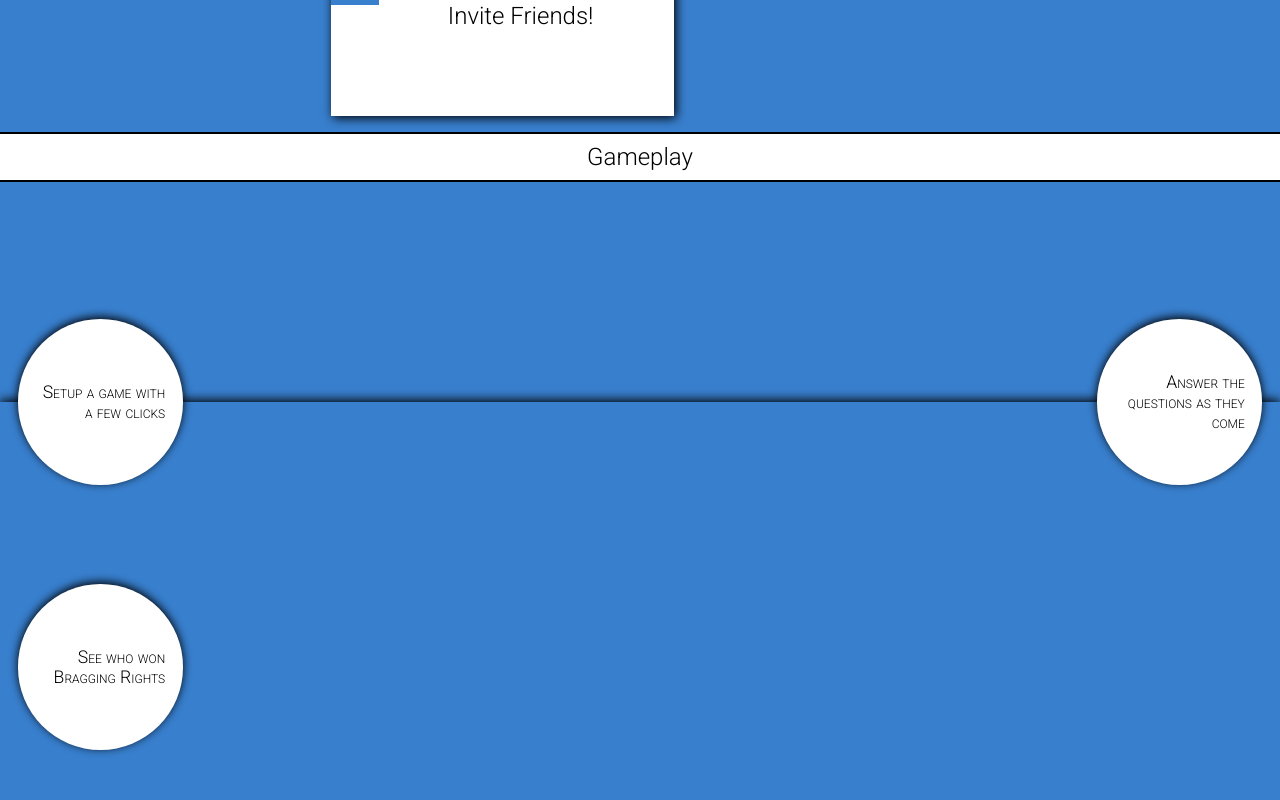
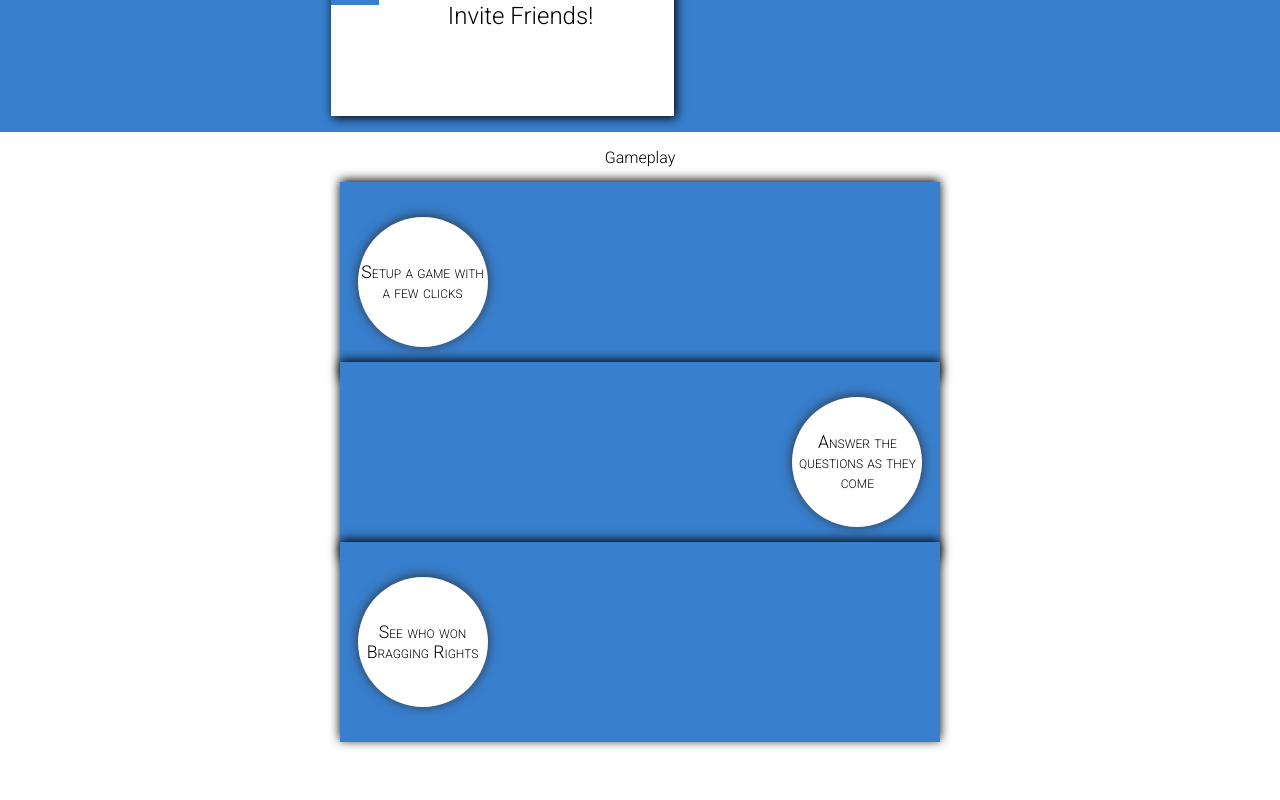
Before and after one commit to chingu-voyages/v8-chimeras-team-01, a React (Create React App) app: page / in a window 1280 px wide. Shown: the part 800-1600 px from the top of the page. Built offline with nearby package versions, Linux system fonts and the light colour scheme.

Commit message:
Working on layout GE 650px

```diff
--- a/src/components/Landing/index.css
+++ b/src/components/Landing/index.css
@@ -132,6 +132,7 @@
   grid-template-rows: [gerheader] 50px [ger1] 180px [ger2] 20px [ger3] 160px [ger4] 20px [ger5] 180px [ger6];
   box-sizing: border-box;
   width: 100%;
+  max-width: 600px;
   height: 600px;
   padding: 0;
   margin: 0 auto;
@@ -151,9 +152,6 @@
   padding: 0;
   margin: 0;
   background-color: #fff;
-  border-top: 2px solid #000;
-  border-bottom: 2px solid #000;
-  z-index: 3;
 }
 
 .geb1 {
@@ -245,10 +243,13 @@
 
   .gameplay-example {
     display: grid;
-    grid-template-columns:[gec1] 220px [gec2] 1fr [gec3] 220px [gec4];
-    grid-template-rows: [gerheader] 50px [ger1] 220px [ger2] 220px [ger3] 220px [ger4];
+    grid-template-columns:[gec1] 1fr [gec4];
+    grid-template-rows: [gerheader] 50px [ger1] 180px [ger2] 20px [ger3] 160px [ger4] 20px [ger5] 180px [ger6];
+    box-sizing: border-box;
     width: 100%;
     height: 800px;
+    padding: 0;
+    margin: 0 auto;
   }
 
   .gameplay-example>span{
@@ -258,59 +259,49 @@
     align-items: center;
   }
 
-  .ge-header {
-    font-size: 1.5em;
-  }
-
   .geb1 {
     grid-column: gec1 / gec2;
     grid-row: ger1 / ger3;
   }
 
   .geb2 {
-    grid-column: gec1 / gec4;
-    grid-row: ger1 / ger3;
+    grid-column: gec1 / gec2;
+    grid-row: ger2 / ger5;
   }
 
   .geb3 {
-    grid-column: gec1 / gec4;
-    grid-row: ger2 / ger5;
-  }
-
-  .geb4 {
-    grid-column: gec3 / gec4;
-    grid-row: ger2 / ger5;
-  }
-
-  .geb5 {
     grid-column: gec1 / gec2;
     grid-row: ger4 / ger6;
   }
 
-  .geb6 {
-    grid-column: gec1 / gec4;
-    grid-row: ger4 / ger6;
-  }
-
-  .ge-pic {
+  .ge-box {
+    display: flex;
+    flex-flow: column nowrap;
+    justify-content: center;
+    align-items: flex-start;
+    width: 100%;
     background-color: var(--color-main);
     color: #fff;
     box-shadow: 0 -2px 10px #000;
   }
 
   .ge-description {
-    text-align: right;
-    padding: 1em;
+    width: 130px;
+    height:130px;
+    text-align: center;
+    padding: 0;
+    margin-left: 1em;
     font-size: 1.1em;
     font-variant: small-caps;
     background-color: #fff;
-    box-shadow: 0 -2px 10px #000;
+    color: #000;
+    box-shadow: 0 -1px 12px var(--color-gray);
     border-radius: 50%;
-    z-index: 3;
   }
 
-  .ge-description:nth-of-type(5) {
-    text-align: left;
+  .geb2>div {
+    align-self: flex-end;
+    margin: 0 1em 0 0;
   }
 
 }
```
